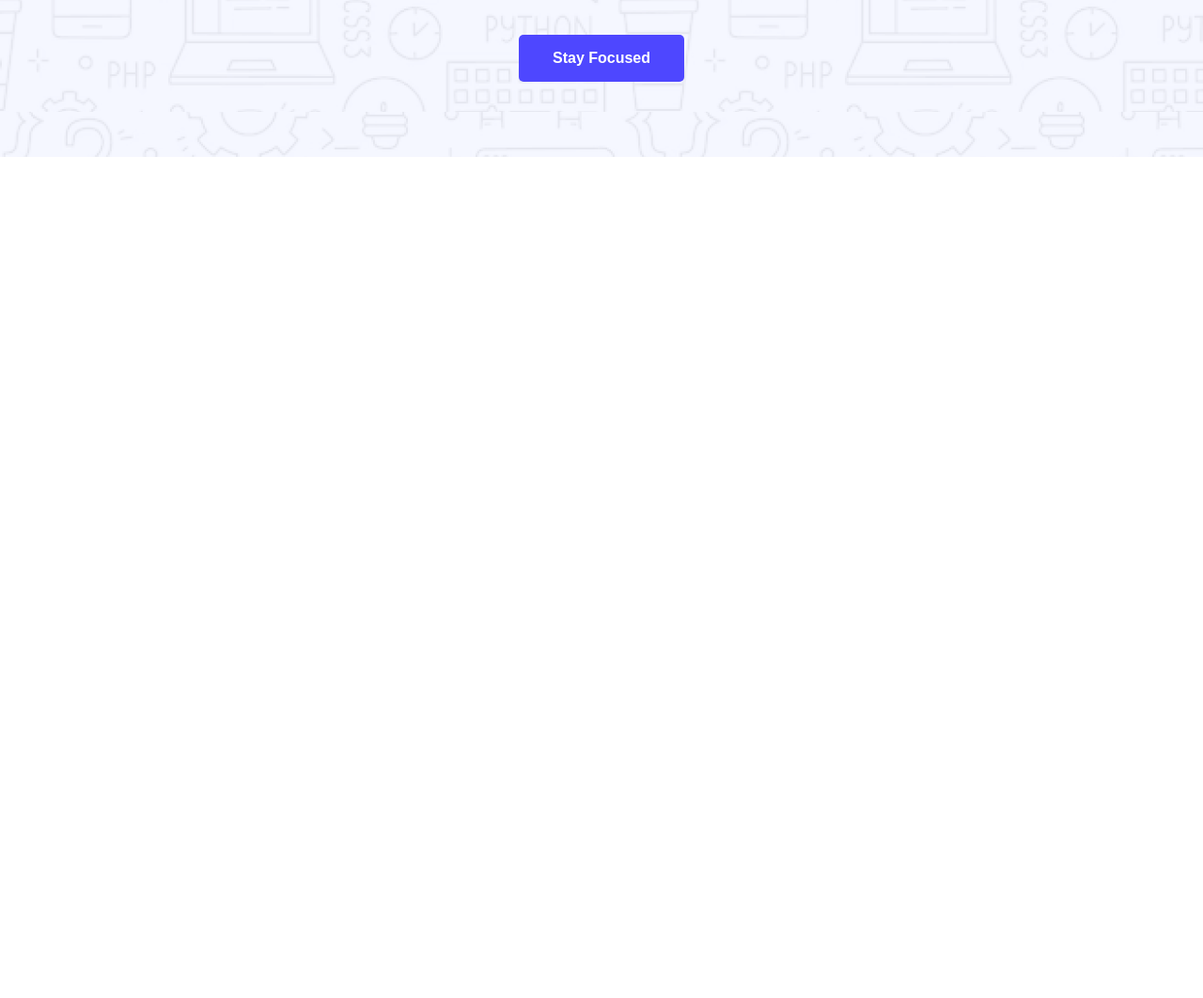
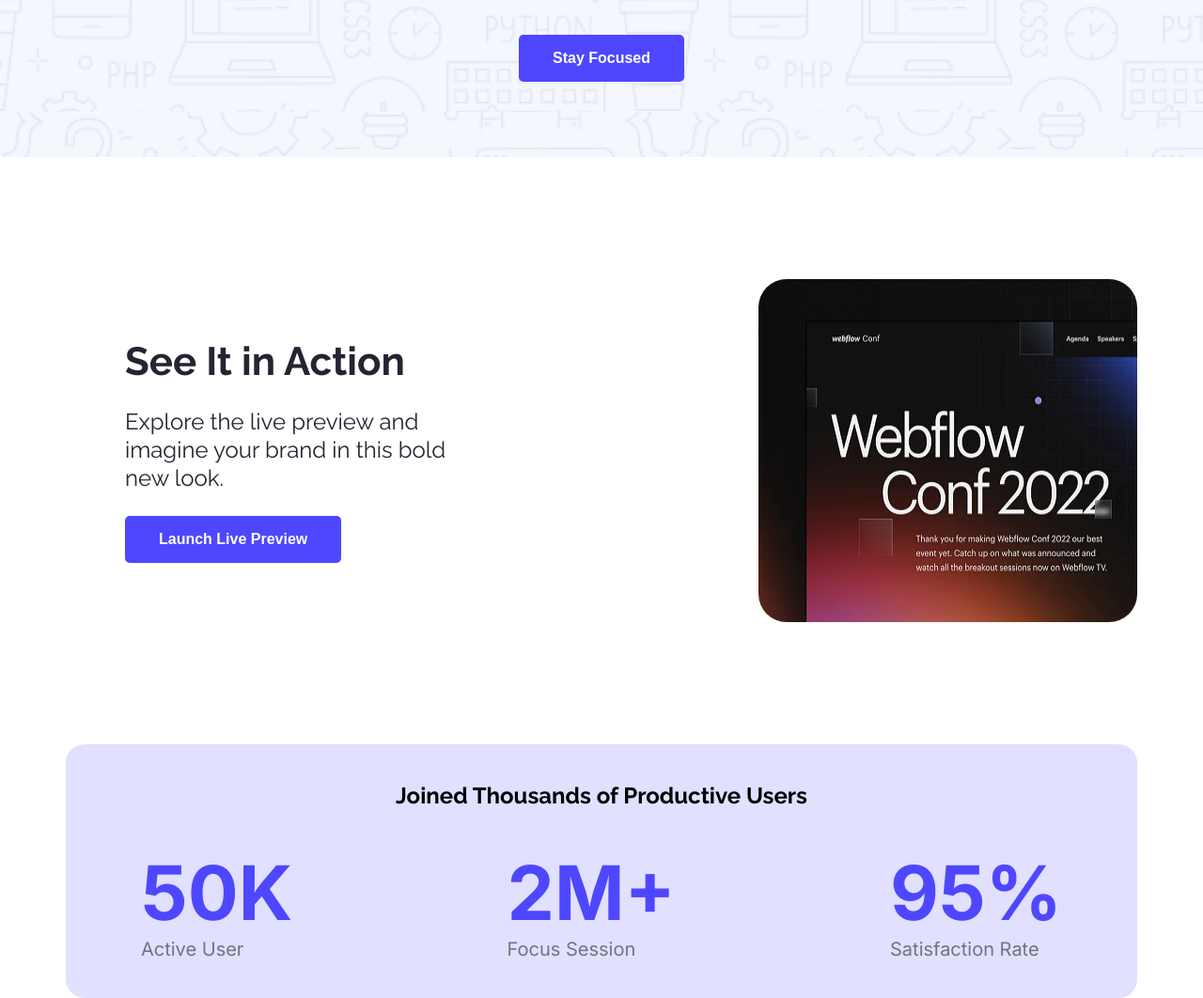
Before and after one commit to TohaKhan6/Day-6-assignment, a plain HTML site: page index.html in a window 1280 px wide. Shown: the part 533-1595 px from the top of the page at 94% size. Before the commit the page ends 800 px from the top, so only its background shows below. Drawn offline with Linux system fonts and the light colour scheme.

Commit message:
Wc mini pic added and promotional

```diff
--- a/index.html
+++ b/index.html
@@ -36,3 +36,35 @@
         </section>
     </header>
     <main>
+       <!-- See it in action -->
+        <section class="action">
+            <div class="action-container">
+                <div class="column">
+                    <h2>See It in Action</h2>
+                    <p>Explore the live preview and imagine your brand in this bold new look.</p>
+                    <button class="main-button">Launch Live Preview</button>
+                </div>
+                <img class="action-img" src="Assets/wc-mini.png" alt="">
+            </div>
+        </section>
+        <section class="new">
+          <div class="new-container">
+            <h1 class="new-header">Joined Thousands of Productive Users</h1>
+
+            <div class="new-items">
+
+              <div class="new-item">
+                <h1>50K</h1>
+                <p>Active User</p>
+              </div>
+              <div class="new-item">
+                <h1>2M+</h1>
+                <p>Focus Session</p>
+              </div>
+              <div class="new-item">
+                <h1>95%</h1>
+                <p>Satisfaction Rate</p>
+              </div>
+            </div>
+          </div>
+        </section>
--- a/style.css
+++ b/style.css
@@ -82,3 +82,81 @@
     text-align: center;
     margin-bottom: 150px;
 }
+
+
+/* Action - section er style */
+.action{
+    margin-top: 130px;
+    margin-bottom: 130px;
+}
+.action-container{
+    display: flex;
+    max-width: 1140px;
+    margin: auto;
+    gap: 220px;
+}
+.action-container div{
+    max-width: 517px;
+    margin: 63px;
+}
+.action-img{
+    width: 503px;
+}
+
+
+.action-container div h2{
+    color: rgba(37, 36, 50, 1);
+    font-size: 42px;
+    font-weight: bold;
+
+}
+.action-container div p{
+    color: #252432;
+    margin: 25px 0;
+    line-height: 30px;
+    font-size: 24px;
+}
+
+.action-container img{
+    border-radius: 30px;
+}
+
+/* Joined Thousands of Productive Users
+    er nicher Tuku */
+.new{
+    max-width: 1140px;
+    margin: auto;
+    background-color: #8a86ff41;
+    border-radius: 20px;
+}
+.new-container{
+    padding: 40px 80px;
+}
+.new h1{
+    display: flex;
+    text-align: center;
+    justify-content: center;
+    align-items: center;
+}
+.new-items{
+    margin-top: 40px;
+    display: flex;
+    justify-content: space-between;
+}
+.new-item h1{
+    color: #4E47FF;
+    font-size: 80px;
+    font-weight: bold;
+    font-family: "Inter", sans-serif;
+
+}
+
+.new-item p{
+    font-family: "Inter", sans-serif;
+    font-size: 20px;
+    color: #737380;
+}
+
+.review{
+    margin-top: 135px;
+}
```
